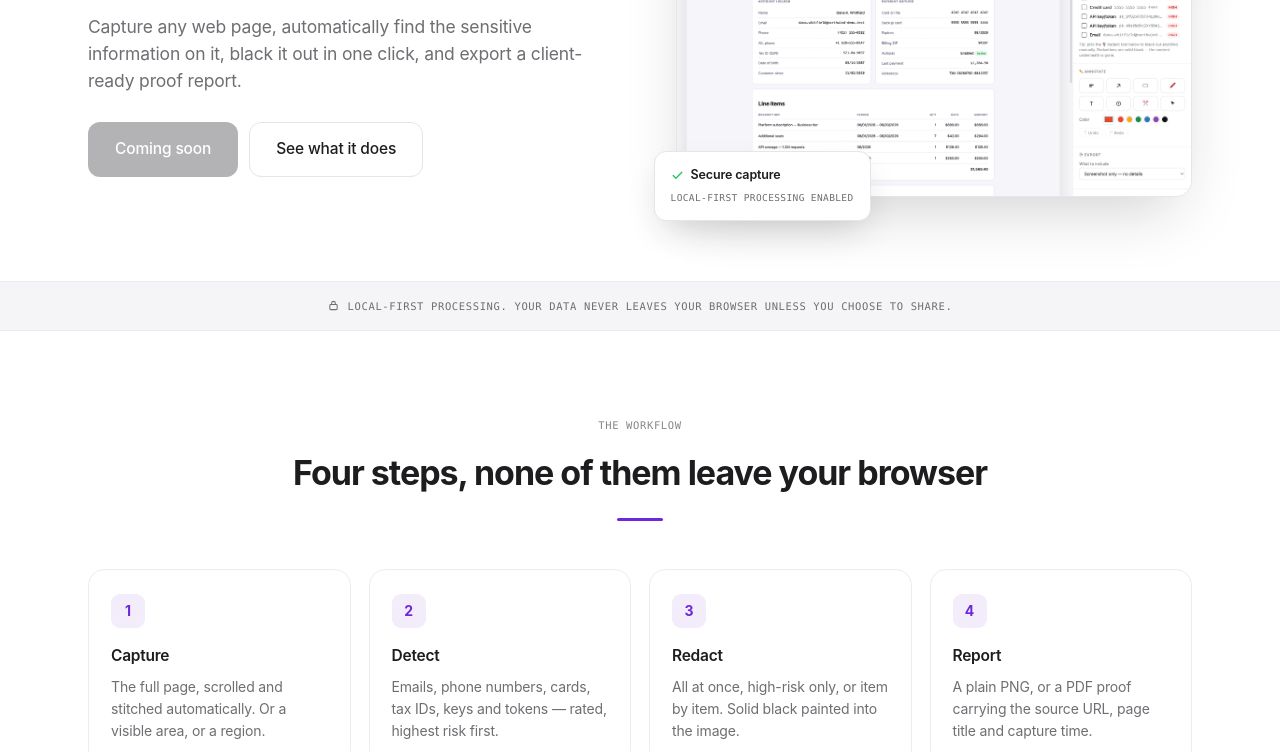
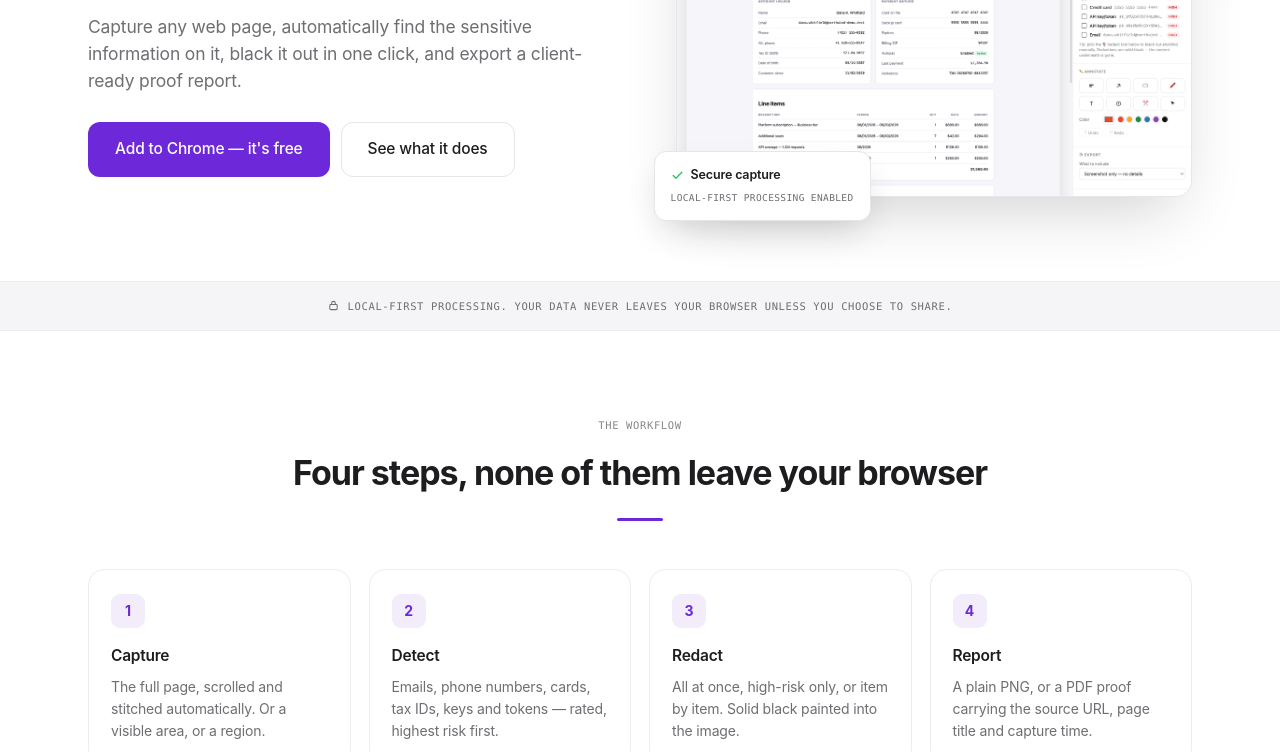
Before and after one commit to generate-apps/captureproof, a plain HTML site: page index.html in a window 1280 px wide. Shown: the part 294-1046 px from the top of the page. Drawn offline with Linux system fonts and the light colour scheme.

Commit message:
Update index.html

```diff
--- a/index.html
+++ b/index.html
@@ -425,7 +425,7 @@
      needed — every "Add to Chrome" button on every page updates.
      Example: "https://chromewebstore.google.com/detail/abcd1234"
      ============================================================ */
-  var STORE_URL = "";
+  var STORE_URL = "https://chromewebstore.google.com/detail/CaptureProof%20Pro/immpeniehicdcckmilpkmmakgllpfnnm?hl=en-US&utm_source=ext_sidebar";
 
   document.querySelectorAll('[data-cta]').forEach(function (el) {
     if (STORE_URL) {
```
